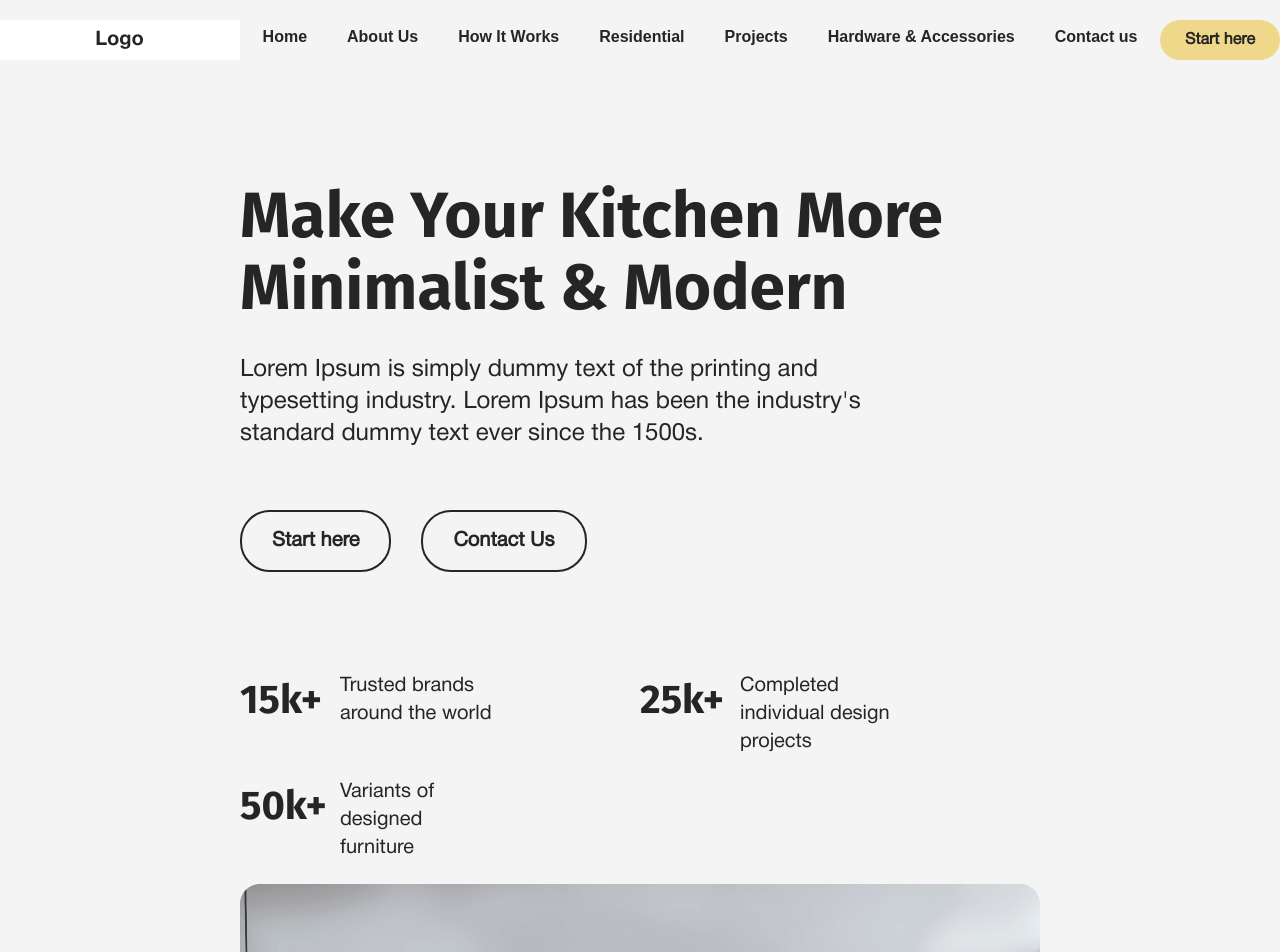
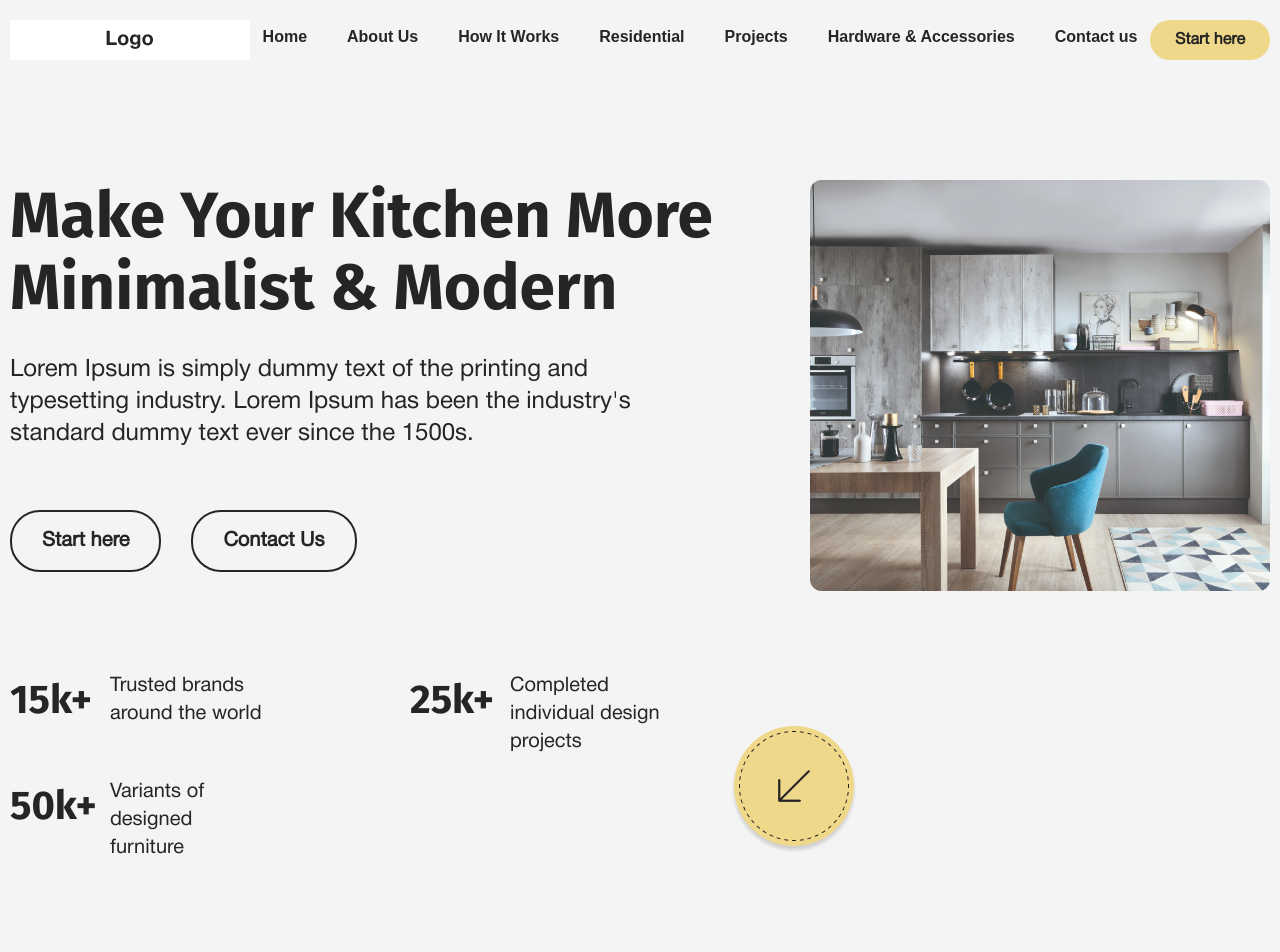
Before and after one commit to Vog989/kitchens, a website built with Vite: page index.html in a window 1280 px wide. Shown: the top 952 px of the page. Built offline with nearby package versions, Linux system fonts and the light colour scheme.

Commit message:
intro block ready

```diff
--- a/index.html
+++ b/index.html
@@ -49,14 +49,17 @@
 <main class="main">
     <section class="kitchen-intro">
         <div class="container">
+            <div class="kitchen-intro__inner">
                 <div class="kitchen-intro__info">
                     <h1 class="kitchen-intro__info-title">Make Your Kitchen More Minimalist & Modern</h1>
                     <p class="kitchen-intro__info-description">Lorem Ipsum is simply dummy text of the printing and
                         typesetting industry. Lorem Ipsum has
                         been the industry's standard dummy text ever since the 1500s.</p>
                     <div class="kitchen-intro__actions">
-                    <a class="kitchen-intro__actions-btn kitchen-intro__actions-btn--primary" href="#">Start here</a>
-                    <a class="kitchen-intro__actions-btn kitchen-intro__actions-btn--secondary" href="#">Contact Us</a>
+                        <a class="kitchen-intro__actions-btn kitchen-intro__actions-btn--primary" href="#">Start
+                            here</a>
+                        <a class="kitchen-intro__actions-btn kitchen-intro__actions-btn--secondary" href="#">Contact
+                            Us</a>
                     </div>
                     <div class="kitchen-intro__stats">
                         <div class="stat">
@@ -74,7 +77,9 @@
                     </div>
                 </div>
                 <div class="kitchen-intro__image-container">
-                <img src="src/images/intro-kitchen.png">
+                    <img class="kitchen-intro__image-elips" src="src/images/icons/elips.png">
+                    <img class="kitchen-intro__image-bg" src="src/images/intro-kitchen.png">
+                </div>
             </div>
         </div>
     </section>
@@ -117,7 +122,7 @@
                     </li>
                 </ul>
             </div>
-            <div class="footer-top__item footer-top__social footer-top__social-link">
+            <div class="footer-top__item footer-top__social footer-top__social-links">
                 <h6 class="footer-top__title">
                     Social Media
                 </h6>
--- a/src/scss/_global.scss
+++ b/src/scss/_global.scss
@@ -4,9 +4,8 @@ body {
 }
 
 body {
-  display: flex;
-  flex-direction: column;
-  max-width: 1920px;
+  //display: flex;
+  //flex-direction: column;
   font-size: 24px;
   line-height: 32px;
   color: $text;
@@ -18,8 +17,9 @@ body {
 }
 
 .container {
-  max-width: 1640px;
+  max-width: 1660px;
   margin: 0 auto;
+  padding: 0 10px;
 }
 
 a {
--- a/src/scss/style.scss
+++ b/src/scss/style.scss
@@ -38,11 +38,6 @@
       border-bottom: 2px solid $accent;
     }
   }
-
-  //&__list-link--active {
-  //  color: $accent;
-  //  border-bottom: 2px solid $accent;
-  //}
 }
 
 .user-nav {
@@ -65,8 +60,30 @@
   padding: 100px 0;
   display: flex;
 
+  &__inner {
+    display: flex;
+    justify-content: space-between;
+  }
+
   &__info {
+    display: flex;
+    flex-direction: column;
 
+  }
+
+  &__image-container {
+    position: relative;
+  }
+
+  &__image-bg {
+
+  }
+
+  &__image-elips {
+    position: absolute;
+    bottom: 30px;
+    left: -80px;
+    z-index: 1;
   }
 
   &__info-title {
@@ -200,10 +217,10 @@
 
   &__contact-link {
     max-width: 378px;
-    //margin-bottom: 15px;
   }
 
   &__contacts {
+    align-items: start;
     margin-bottom: 15px;
     display: flex;
     gap: 20px;
```
Also changed, not shown: src/scss/style.css, 1 other file. Lines whose indentation alone changed are shown as unchanged.
